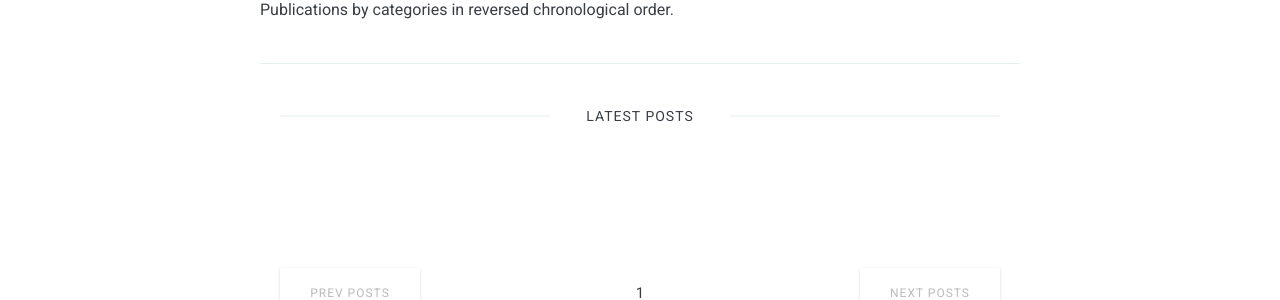
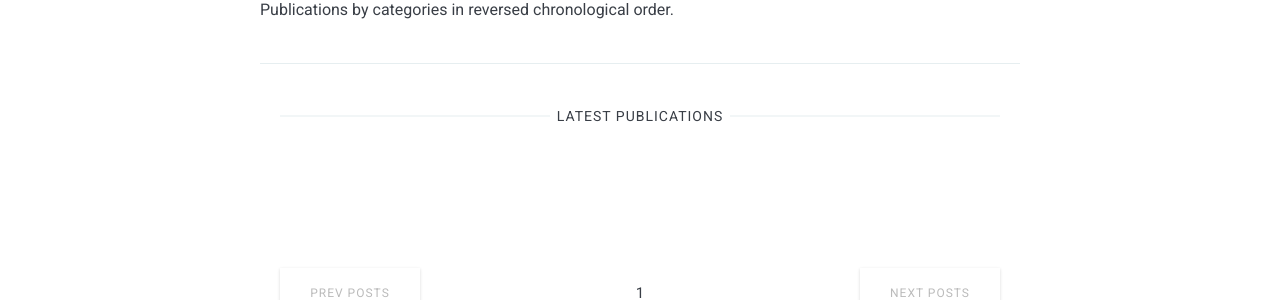
Before and after one commit to HassaniAtefe/hassaniatefe.github.io, a Jekyll site: the page built from _pages/publications.md, in a window 1280 px wide. Shown: the part 994-1294 px from the top of the page. Built offline with Jekyll 4.4.1, drawn with Linux system fonts in a browser that asks for light colours; nearby versions of some CDN libraries.

Commit message:
Update publications.md

```diff
--- a/_pages/publications.md
+++ b/_pages/publications.md
@@ -13,7 +13,7 @@ Publications by categories in reversed chronological order.
 	<div class="row">
 		<div class="col col-12">
 			{% if site.posts.size > 0 %}
-				<h4 class="lates-title">Latest Posts</h4>
+				<h4 class="lates-title">Latest Publications</h4>
 			{% endif %}
 		</div>
 	</div>
```
